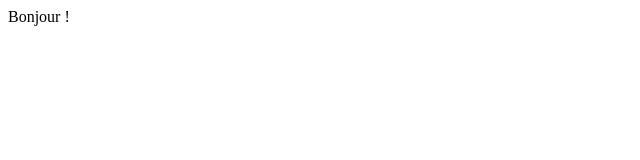
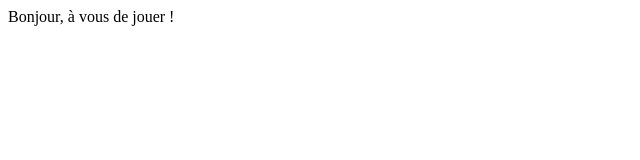
Before and after one commit to obook/projet1, a plain HTML site: page index.html in a window 1280 px wide. Shown: the whole page, without its empty margins (0-640 px from the left). Drawn offline with Linux system fonts and the light colour scheme.

Commit message:
Update index.html

```diff
--- a/index.html
+++ b/index.html
@@ -5,9 +5,8 @@
         <title>PROJET1</title>
         <meta name="viewport" content="width=device-width, initial-scale=1">
     </head>
-
     <body>
-        Bonjour !
+        Bonjour, à vous de jouer !
     </body>
 
 </html>
```
